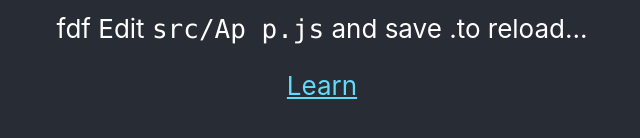
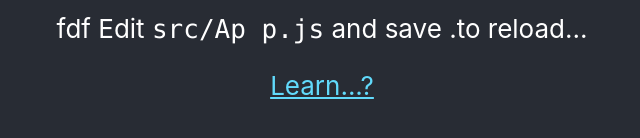
Before and after one commit to ksy8230/cicd_tutorial, a React (Create React App) app: page / in a window 1280 px wide. Shown: the part 516-654 px from the top of the page, without its empty margins (318-958 px from the left). Built offline with nearby package versions, Linux system fonts and the light colour scheme.

Commit message:
no message

```diff
--- a/src/App.js
+++ b/src/App.js
@@ -15,7 +15,7 @@ function App() {
           target="_blank"
           rel="noopener noreferrer"
         >
-          Learn
+          Learn...?
         </a>
       </header>
     </div>
```
